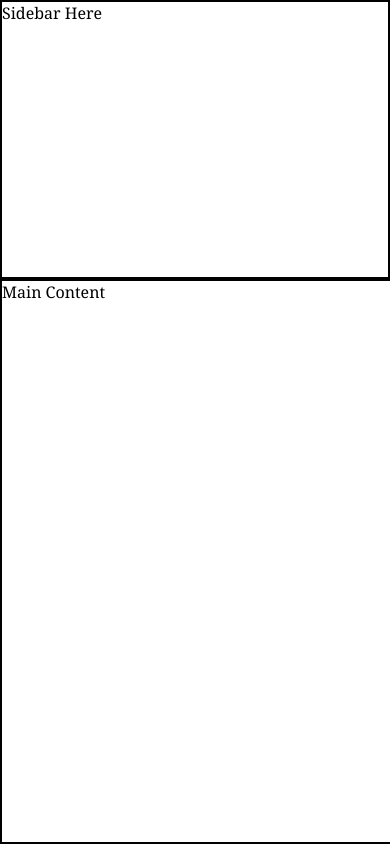
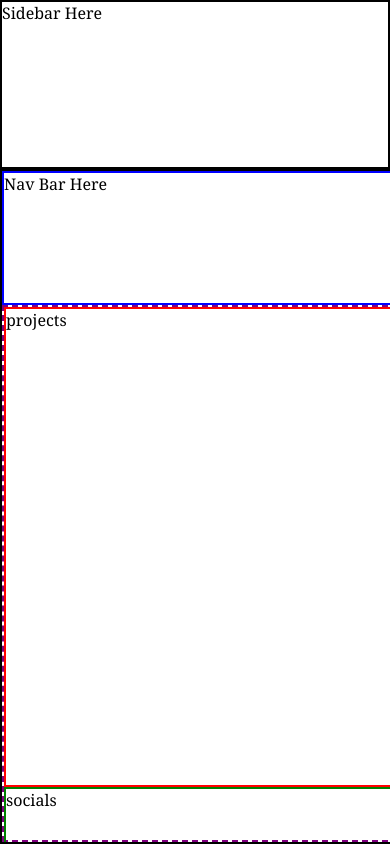
Before and after one commit to VenexCon/Admin-Dashboard, a plain HTML site: page index.html in a window 390 px wide. Shown: the top 844 px of the page. Drawn offline with Linux system fonts and the light colour scheme.

Commit message:
<update> Updated layout with projects and aside

```diff
--- a/index.html
+++ b/index.html
@@ -9,7 +9,15 @@
 </head>
 <body>
     <aside>Sidebar Here</aside>
-    <main>Main Content</main>
+    <main>
+        <nav>Nav Bar Here</nav>
+        <div class="container">
+            <div class="projects">projects</div>
+            <div class="socials">socials</div>
+          </div>
+
+
+    </main>
 
 </body>
 </html>
--- a/style/stle.scss
+++ b/style/stle.scss
@@ -16,34 +16,81 @@ $base_border: #c032a2;
 body{
     display: flex;
     flex-wrap: wrap;
+    height: 100vh;
+}
 
 
-    aside {
+aside {
         flex-grow: 1;
         min-width: 300px;
         border: solid 2px black;
         height: 100vh;
     }
 
-    main {
+
+/*aside Styling */
+main {
         flex-grow: 5;
         border: solid 2px black;
         min-width: 500px;
         height: 100vh;
+        overflow: scroll;
     }
-}
+
+    /*nav-bar */
+
+    nav{
+        border: solid 2px blue;
+        height: 20%;
+    }
+
+    /*internal Containers */
+    .container {
+        border: dashed 2px purple;
+        display: flex;
+        flex-wrap: wrap;
+        width: 100%;
+        height: 80%;
+        flex: 1;
+    }
+
+    .projects {
+            border: solid 2px red;
+            flex-grow: 1;
+            height: 90%;
+            width: 80%;
+        }
+
+    .socials {
+        border: solid 2px green;
+        width: 20%;
+        height: 90%;
+        flex-shrink: 3;
+        min-width: 200px;
+
+    }
+
+
+
 
 
 @media only screen and (max-width: 800px) {
 
-        body {
+    body {
 
-            aside {
-            max-height: 33vh;
+         aside {
+            max-height: 20vh;
         }
 
         main {
-            max-height: 67vh;
+            max-height: 80vh;
+        }
+    }
+
+    .container {
+
+        .socials {
+            width: 100%;
         }
     }
 
```
Also changed, not shown: style/stle.css, 1 other file.
